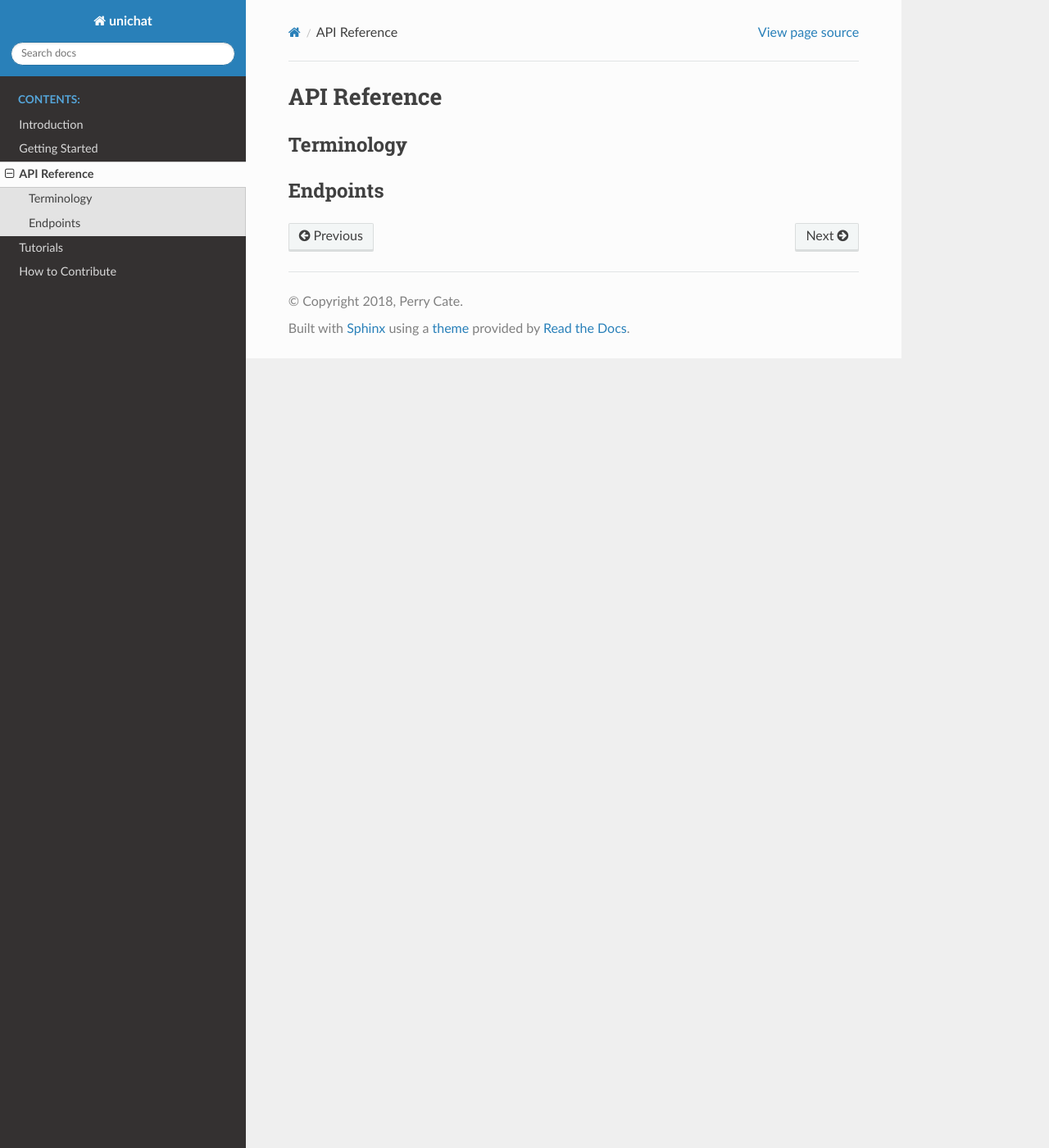
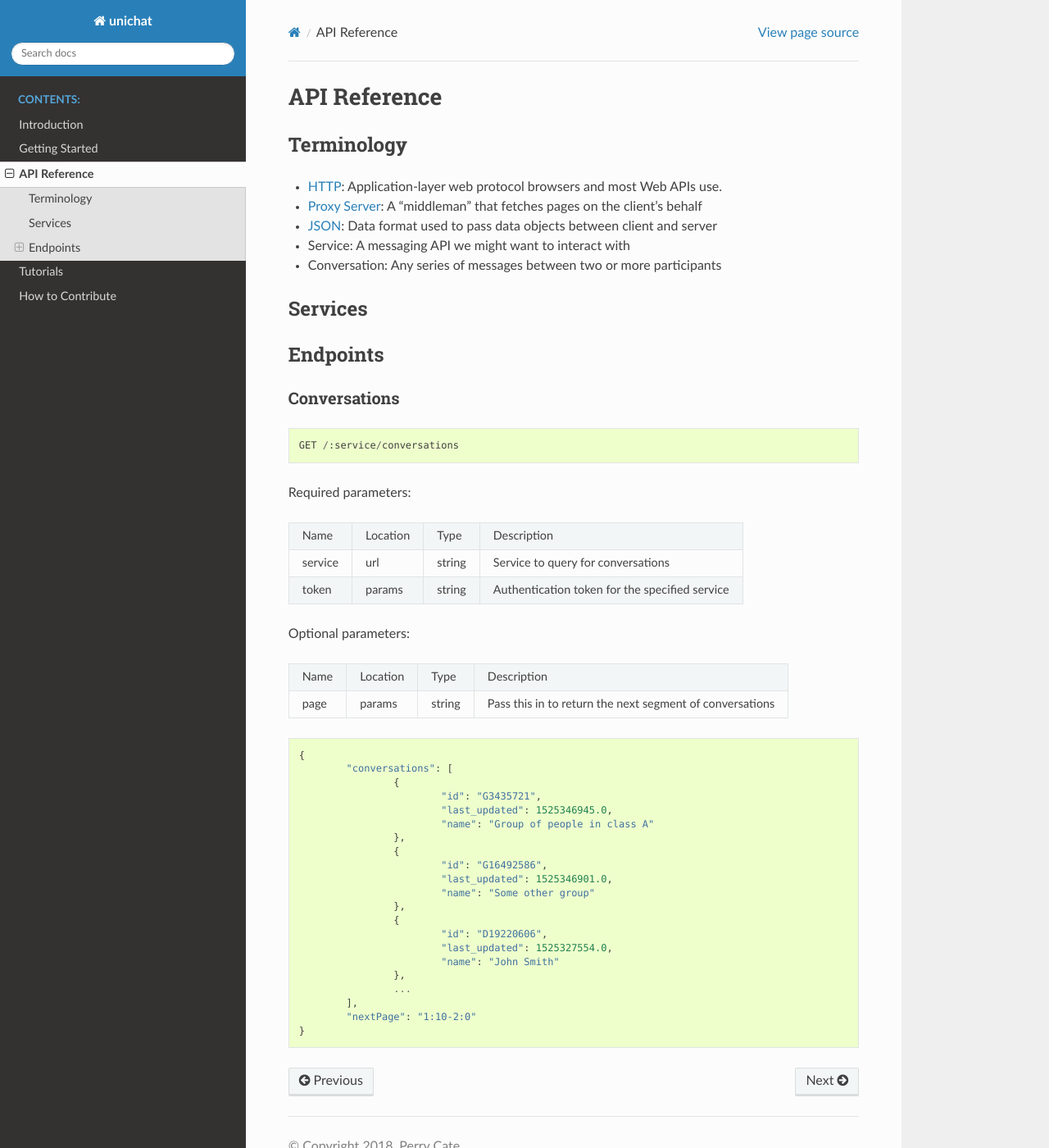
Before and after one commit to perrycate/Uniform-Chat-API, a Sphinx documentation site: the page built from docs/api_reference/index.rst, in a window 1280 px wide and 1400 px high. Shown: the whole window at 82% size. Built offline with Sphinx 7.4.7 and the Read the Docs theme 2.0.0, drawn with Linux system fonts in a browser that asks for light colours.

Commit message:
Start API reference
Did bulk of /conversations endpoint.
Maybe some text mentioning datetime format, more about pagination, etc.

```diff
--- a/docs/api_reference/index.rst
+++ b/docs/api_reference/index.rst
@@ -4,6 +4,62 @@ API Reference
 
 Terminology
 ==============================
+* `HTTP <https://en.wikipedia.org/wiki/HTTP>`_: Application-layer web protocol browsers and most Web APIs use.
+* `Proxy Server <https://en.wikipedia.org/wiki/Proxy_Server>`_: A “middleman” that fetches pages on the client’s behalf
+* `JSON <https://developer.mozilla.org/en-US/docs/Web/JavaScript/Reference/Global_Objects/JSON>`_: Data format used to pass data objects between client and server
+* Service: A messaging API we might want to interact with
+* Conversation: Any series of messages between two or more participants
+
+Services
+==============================
 
 Endpoints
 ==============================
+
+Conversations
+------------------------------
+::
+
+	GET /:service/conversations
+
+Required parameters:
+
+========== =========== =========== ===========
+Name       Location    Type        Description
+---------- ----------- ----------- -----------
+service    url         string      Service to query for conversations
+token      params      string      Authentication token for the specified service
+========== =========== =========== ===========
+
+Optional parameters:
+
+========== =========== =========== ===========
+Name       Location    Type        Description
+---------- ----------- ----------- -----------
+page       params      string      Pass this in to return the next segment of conversations
+========== =========== =========== ===========
+
+
+::
+
+	{
+		"conversations": [
+			{
+				"id": "G3435721",
+				"last_updated": 1525346945.0,
+				"name": "Group of people in class A"
+			},
+			{
+				"id": "G16492586",
+				"last_updated": 1525346901.0,
+				"name": "Some other group"
+			},
+			{
+				"id": "D19220606",
+				"last_updated": 1525327554.0,
+				"name": "John Smith"
+			},
+			...
+		],
+		"nextPage": "1:10-2:0"
+	}
```
